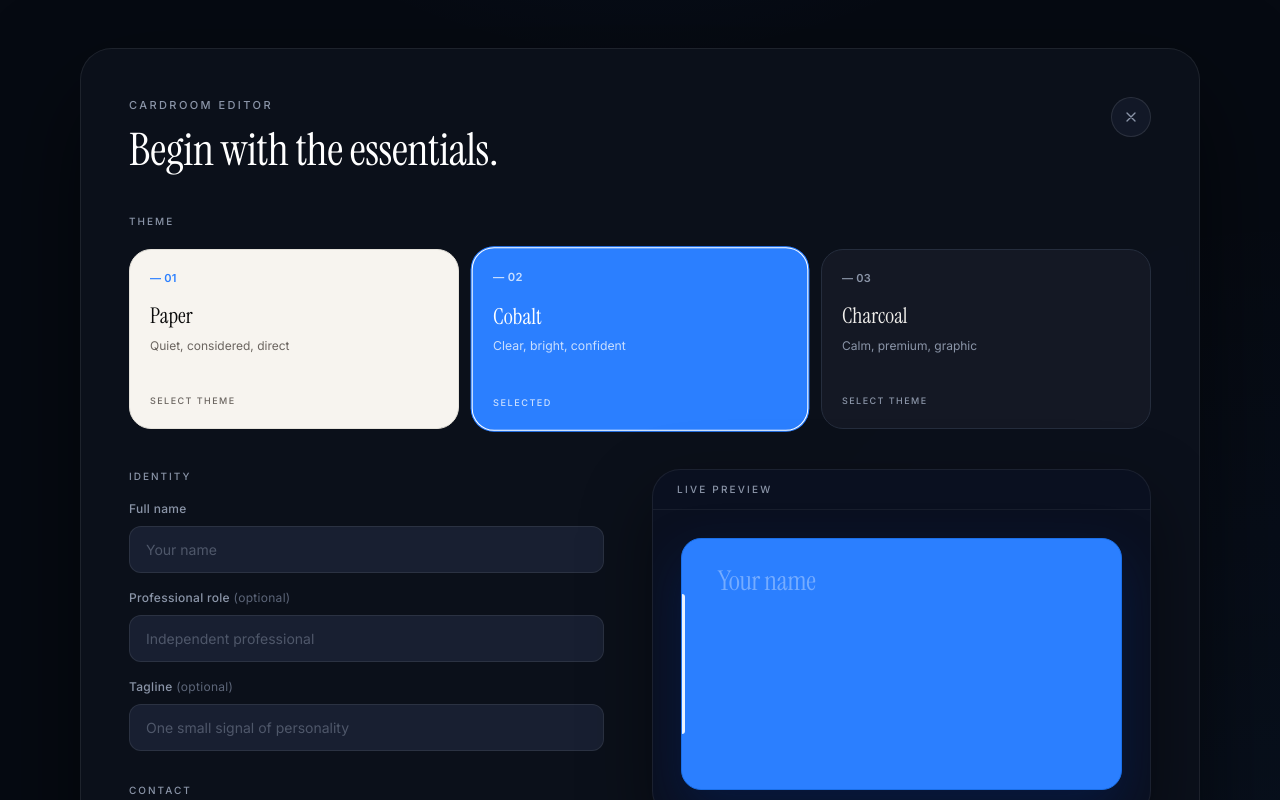
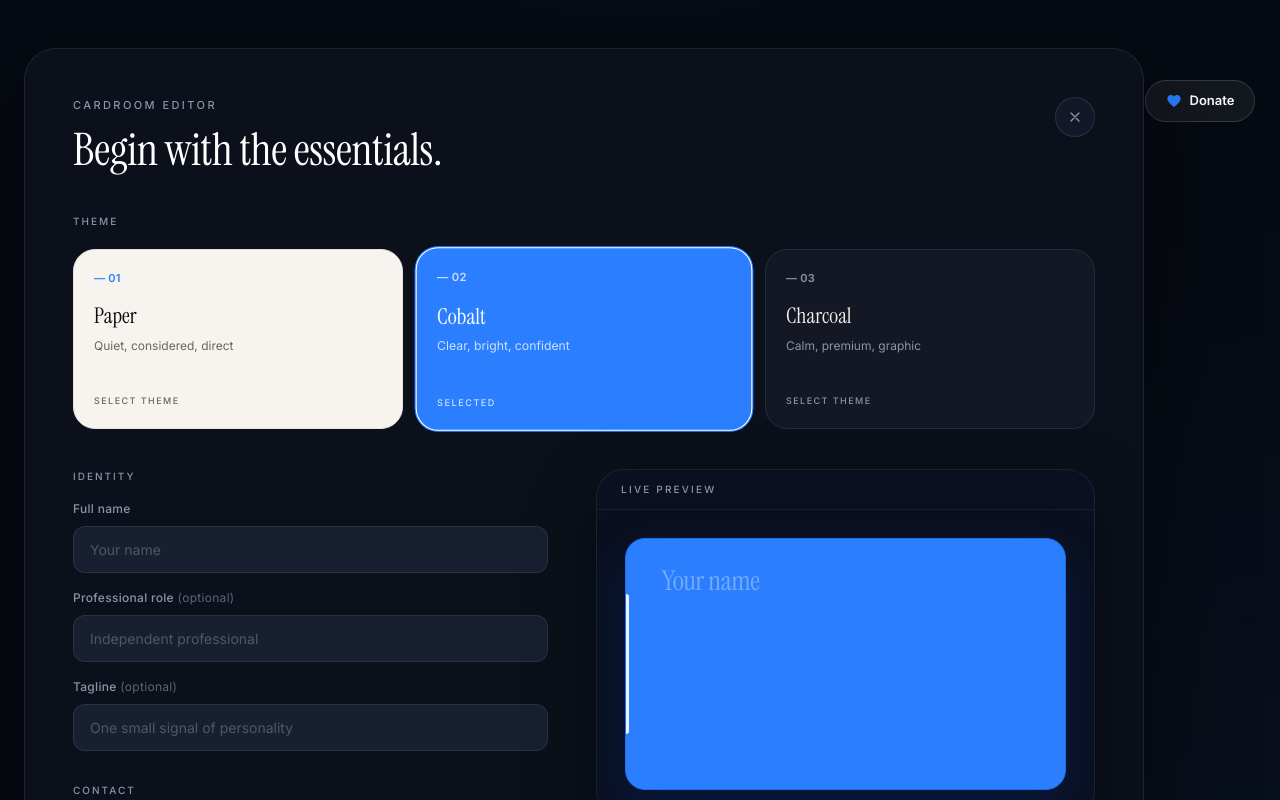
Before and after one commit to darthranger007/CARDROOM, a React (Vite) app: page /editor in a window 1280 px wide. Shown: the top 800 px of the page. Built offline with nearby package versions, Linux system fonts and the light colour scheme; a web font is replaced by a local one.

Commit message:
feat: add Buy Me a Coffee donate button
Link footer and editor support actions to buymeacoffee.com/shaurzz via site config.

```diff
--- /dev/null
+++ b/src/components/layout/DonateButton.tsx
@@ -0,0 +1,35 @@
+import { DONATE_LABEL, DONATE_URL } from "../../config/site";
+
+type DonateButtonProps = {
+  variant?: "dark" | "light";
+  className?: string;
+};
+
+export function DonateButton({ variant = "dark", className = "" }: DonateButtonProps) {
+  if (!DONATE_URL.trim()) return null;
+
+  const isDark = variant === "dark";
+
+  return (
+    <a
+      href={DONATE_URL}
+      target="_blank"
+      rel="noopener noreferrer sponsored"
+      className={`inline-flex items-center gap-2 rounded-full border px-5 py-2.5 text-[13px] font-semibold transition-all ${className} ${
+        isDark
+          ? "border-white/15 bg-white/[0.06] text-fg hover:border-white/25 hover:bg-white/10"
+          : "border-ink/15 bg-ink/[0.04] text-ink hover:border-ink/25 hover:bg-ink/[0.08]"
+      }`}
+    >
+      <svg
+        className="h-4 w-4 text-accent"
+        viewBox="0 0 24 24"
+        fill="currentColor"
+        aria-hidden
+      >
+        <path d="M12 21.35l-1.45-1.32C5.4 15.36 2 12.28 2 8.5 2 5.42 4.42 3 7.5 3c1.74 0 3.41.81 4.5 2.09C13.09 3.81 14.76 3 16.5 3 19.58 3 22 5.42 22 8.5c0 3.78-3.4 6.86-8.55 11.54L12 21.35z" />
+      </svg>
+      {DONATE_LABEL}
+    </a>
+  );
+}
--- a/src/components/layout/Footer.tsx
+++ b/src/components/layout/Footer.tsx
@@ -1,3 +1,5 @@
+import { DonateButton } from "./DonateButton";
+
 interface FooterProps {
   variant?: "dark" | "light";
 }
@@ -15,6 +17,7 @@ export function Footer({ variant = "dark" }: FooterProps) {
         <p className="text-xs">
           Cardroom<sup className="text-[7px]">®</sup> — Professional Business Cards
         </p>
+        <DonateButton variant={variant} />
         <p className={`text-xs ${isDark ? "text-fg-subtle" : "text-ink-muted/60"}`}>
           Built with React
         </p>
--- a/src/config/site.ts
+++ b/src/config/site.ts
@@ -8,3 +8,8 @@ export const SITE_TAGLINE =
 
 export const SITE_DESCRIPTION =
   "Create custom business cards in minutes. Choose themes and layouts, add your logo, customize fonts, and download print-ready PDF or PNG — free, no account required.";
+
+/** Replace with your Ko-fi, Buy Me a Coffee, PayPal, or GitHub Sponsors URL. */
+export const DONATE_URL = "https://buymeacoffee.com/shaurzz";
+
+export const DONATE_LABEL = "Donate";
--- a/src/pages/EditorPage.tsx
+++ b/src/pages/EditorPage.tsx
@@ -3,6 +3,7 @@ import { useSearchParams } from "react-router-dom";
 import { CardExportTarget } from "../components/editor/CardExportTarget";
 import { EditorEssentials } from "../components/editor/EditorEssentials";
 import { EditorFinish } from "../components/editor/EditorFinish";
+import { DonateButton } from "../components/layout/DonateButton";
 import { useCard } from "../context/CardContext";
 import { usePageMeta } from "../hooks/usePageMeta";
 import { SITE_NAME } from "../config/site";
@@ -49,6 +50,9 @@ export function EditorPage() {
             <EditorFinish onBack={() => setStep("essentials")} />
           )}
         </div>
+        <div className="mx-auto mt-8 flex max-w-[1120px] justify-center pb-4">
+          <DonateButton variant="dark" />
+        </div>
       </main>
     </div>
   );
```
